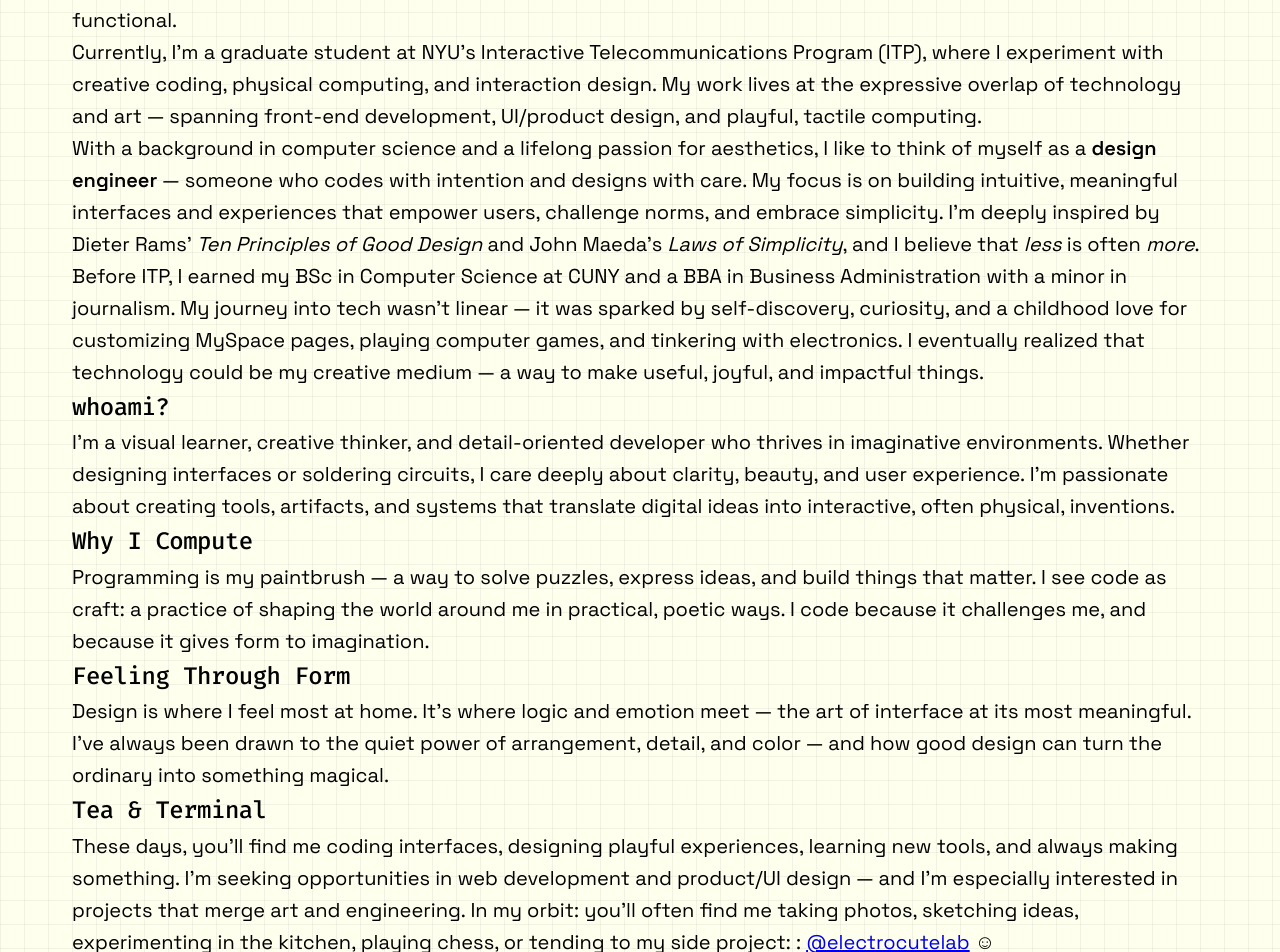
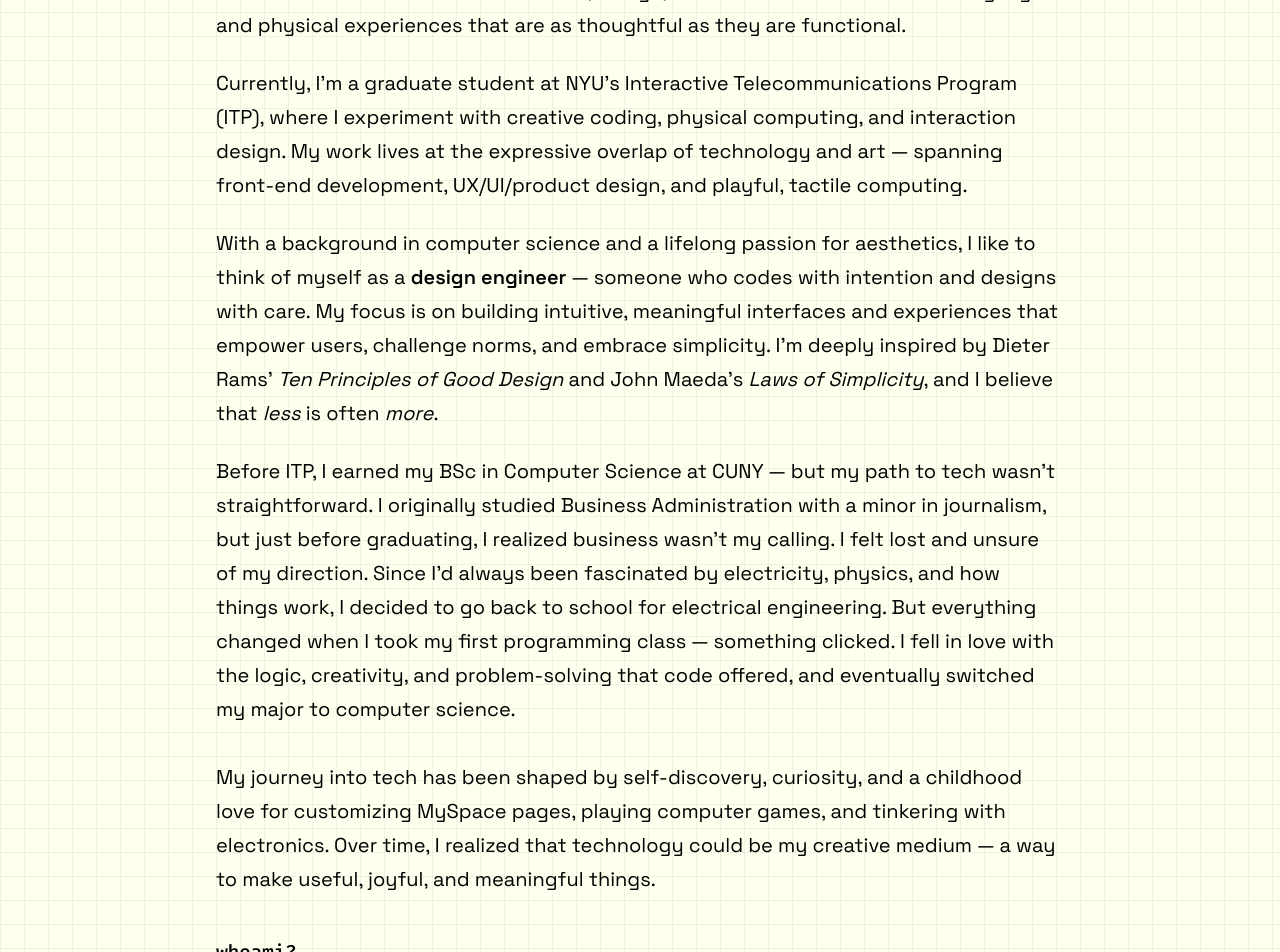
Before and after one commit to yafira/yafira.xyz, a Next.js app: page /about in a window 1280 px wide. Shown: the part 900-1852 px from the top of the page. Built offline with nearby package versions, Linux system fonts and the light colour scheme.

Commit message:
updated bio + more style changes

```diff
--- a/src/app/about/page.js
+++ b/src/app/about/page.js
@@ -4,6 +4,7 @@ import Image from 'next/image';
 export default function AboutPage() {
 	return (
 		<div className='about-page' id='about'>
+			<div className='bio-content'>
 				<div className='avatar-container'>
 					<Image
 						src='/assets/avatar.png'
@@ -28,23 +29,23 @@ export default function AboutPage() {
 				</h1>
 
 				<p>
-				I'm <strong>Yafira</strong> — a programmer, designer, and creative
-				technologist based in NYC. I build at the intersection of code, design,
-				and human interaction — crafting digital and physical experiences that
-				are as thoughtful as they are functional.
+					I'm Yafira (YAH-fee-rah) — a programmer, designer, and creative
+					technologist based in NYC. I build at the intersection of code,
+					design, and human interaction — crafting digital and physical
+					experiences that are as thoughtful as they are functional.
 				</p>
 				<p>
 					Currently, I'm a graduate student at NYU's Interactive
 					Telecommunications Program (ITP), where I experiment with creative
-				coding, physical computing, and interaction design. My work lives at the
-				expressive overlap of technology and art — spanning front-end
-				development, UI/product design, and playful, tactile computing.
+					coding, physical computing, and interaction design. My work lives at
+					the expressive overlap of technology and art — spanning front-end
+					development, UX/UI/product design, and playful, tactile computing.
 				</p>
 				<p>
 					With a background in computer science and a lifelong passion for
 					aesthetics, I like to think of myself as a{' '}
-				<strong>design engineer</strong> — someone who codes with intention and
-				designs with care. My focus is on building intuitive, meaningful
+					<strong>design engineer</strong> — someone who codes with intention
+					and designs with care. My focus is on building intuitive, meaningful
 					interfaces and experiences that empower users, challenge norms, and
 					embrace simplicity. I'm deeply inspired by Dieter Rams'{' '}
 					<em>Ten Principles of Good Design</em> and John Maeda's{' '}
@@ -52,49 +53,63 @@ export default function AboutPage() {
 					<em>more</em>.
 				</p>
 				<p>
-				Before ITP, I earned my BSc in Computer Science at CUNY and a BBA in
-				Business Administration with a minor in journalism. My journey into tech
-				wasn't linear — it was sparked by self-discovery, curiosity, and a
-				childhood love for customizing MySpace pages, playing computer games,
-				and tinkering with electronics. I eventually realized that technology
-				could be my creative medium — a way to make useful, joyful, and
-				impactful things.
+					Before ITP, I earned my BSc in Computer Science at CUNY — but my path
+					to tech wasn’t straightforward. I originally studied Business
+					Administration with a minor in journalism, but just before graduating,
+					I realized business wasn’t my calling. I felt lost and unsure of my
+					direction. Since I’d always been fascinated by electricity, physics,
+					and how things work, I decided to go back to school for electrical
+					engineering. But everything changed when I took my first programming
+					class — something clicked. I fell in love with the logic, creativity,
+					and problem-solving that code offered, and eventually switched my
+					major to computer science. <br></br>
+					<br></br>My journey into tech has been shaped by self-discovery,
+					curiosity, and a childhood love for customizing MySpace pages, playing
+					computer games, and tinkering with electronics. Over time, I realized
+					that technology could be my creative medium — a way to make useful,
+					joyful, and meaningful things.
 				</p>
 
 				<h2>whoami? </h2>
 				<p>
 					I'm a visual learner, creative thinker, and detail-oriented developer
-				who thrives in imaginative environments. Whether designing interfaces or
-				soldering circuits, I care deeply about clarity, beauty, and user
-				experience. I'm passionate about creating tools, artifacts, and systems
-				that translate digital ideas into interactive, often physical,
+					who thrives in imaginative environments. Whether designing interfaces
+					or soldering circuits, I care deeply about clarity, craft, and user
+					experience. I'm passionate about creating tools, artifacts, and
+					systems that translate digital ideas into interactive, often physical,
 					inventions.
 				</p>
 
-			<h2>Why I Compute</h2>
+				<h2>why i compute</h2>
 				<p>
 					Programming is my paintbrush — a way to solve puzzles, express ideas,
-				and build things that matter. I see code as craft: a practice of shaping
-				the world around me in practical, poetic ways. I code because it
-				challenges me, and because it gives form to imagination.
+					and build things that matter. I see code as craft: a practice of
+					shaping the world around me in practical, poetic ways. I code because
+					it challenges me, and because it gives form to imagination.
 				</p>
 
-			<h2>Feeling Through Form</h2>
+				<h2>feeling through form</h2>
 				<p>
-				Design is where I feel most at home. It's where logic and emotion meet —
-				the art of interface at its most meaningful. I've always been drawn to
-				the quiet power of arrangement, detail, and color — and how good design
-				can turn the ordinary into something magical.
+					Design is where I feel most at home. It's where logic and emotion meet
+					— the art of interface at its most meaningful. I've always been drawn
+					to the quiet power of arrangement, detail, and color — and how good
+					design can turn the ordinary into something magical.
 				</p>
-			<h2>Tea & Terminal</h2>
+				<h2>tea & terminal</h2>
 				<p>
 					These days, you'll find me coding interfaces, designing playful
 					experiences, learning new tools, and always making something. I'm
-				seeking opportunities in web development and product/UI design — and I'm
-				especially interested in projects that merge art and engineering. In my
-				orbit: you'll often find me taking photos, sketching ideas,
-				experimenting in the kitchen, playing chess, or tending to my side
-				project: :{' '}
+					seeking opportunities in web development and product/UI design —
+					especially those that merge art, code, and engineering. I'm also drawn
+					to projects involving e-textiles, physical computing, and tactile
+					interaction — anywhere technology meets texture, gesture, or form. In
+					my orbit: you'll often find me taking photos, sketching ideas,
+					experimenting in the kitchen, reviewing snacks at{' '}
+					<a href='https://snax.blog' target='_blank' rel='noopener noreferrer'>
+						snax
+					</a>
+					, playing chess, building odd prototypes, or tending to my side
+					project:{' '}
 					<a
 						href='https://instagram.com/electrocutelab'
 						target='_blank'
@@ -105,5 +120,6 @@ export default function AboutPage() {
 					☺
 				</p>
 			</div>
+		</div>
 	);
 }
--- a/src/app/styles/styles.css
+++ b/src/app/styles/styles.css
@@ -2,10 +2,23 @@
 
 /* css variables */
 :root {
-	--font-family: 'Pixelify Sans', sans-serif;
+	/* fonts */
+	--font-body: 'Space Grotesk', sans-serif;
+	--font-code: 'Fira Code', monospace;
+	--font-display: 'Pixelify Sans', sans-serif;
+
+	/* spacing */
+	--spacing-xs: 4px;
+	--spacing-sm: 8px;
+	--spacing-md: 16px;
+	--spacing-lg: 32px;
+	--spacing-xl: 64px;
+
+	/* transition + shadows */
 	--transition-ease: 0.3s ease;
 	--box-shadow: 0 4px 8px rgba(0, 0, 0, 0.2);
 	--border-radius: 30%;
+	--bg-opacity: 0.92;
 
 	/* color variables */
 	--craft-color: #f5c3d4;
@@ -20,11 +33,12 @@
 	--shadow-electronics: #baa9ffcc;
 	--shadow-text: #d7efffcc;
 
-	--craft-bg: #f5c3d4f2;
-	--code-bg: #baefce;
-	--design-bg: #efd0faf2;
-	--electronics-bg: #e0d8ff;
-	--text-bg: #d7effff2;
+	--craft-bg: rgba(245, 195, 212, var(--bg-opacity));
+	--code-bg: rgba(186, 239, 206, var(--bg-opacity));
+	--design-bg: rgba(239, 208, 250, var(--bg-opacity));
+	--electronics-bg: rgba(224, 216, 255, var(--bg-opacity));
+	--text-bg: rgba(215, 239, 255, var(--bg-opacity));
+
 	--soft-pink: #f8dce8;
 	--soft-pink-hover: #f3cde2;
 }
@@ -34,6 +48,11 @@
 	padding: 0;
 	box-sizing: border-box;
 	user-select: none;
+}
+
+html,
+body {
+	overflow-x: hidden;
 }
 
 /* graph paper background */
@@ -54,6 +73,10 @@ body {
 	justify-content: center;
 	min-height: 100vh;
 	padding-top: 96px;
+}
+
+img {
+	mix-blend-mode: multiply;
 }
 
 /* navigation bar */
@@ -125,10 +148,8 @@ body {
 }
 
 .avatar {
-	background-color: #f2eefd;
 	border-radius: 10%;
 	object-fit: cover;
-	box-shadow: 0 2px 8px rgba(0, 0, 0, 0.1);
 }
 
 /* Set Space Grotesk as the default for your About section */
@@ -136,6 +157,31 @@ body {
 	font-family: 'Space Grotesk', sans-serif;
 	font-weight: 400;
 	line-height: 1.6;
+}
+
+.bio-content {
+	max-width: 880px;
+	margin: 0 auto;
+	padding: 0 16px;
+}
+
+.bio-content p {
+	line-height: 1.7;
+	margin-bottom: 1.5rem;
+}
+
+.bio-content h2 {
+	margin-top: 2.5rem;
+	font-size: 1.25rem;
+}
+
+.bio-content a {
+	text-decoration: none;
+	color: #9d87eb;
+}
+
+.bio-content a:hover {
+	color: #917fd2;
 }
 
 .typewriter {
@@ -245,6 +291,7 @@ body {
 
 .flower-network {
 	position: relative;
+	margin-bottom: 120px;
 	width: 900px;
 	height: 900px;
 	display: flex;
@@ -285,13 +332,6 @@ body {
 		transform var(--transition-ease);
 	cursor: pointer;
 	z-index: 2;
-}
-
-.line-box img {
-	background: transparent !important;
-	object-fit: contain;
-	width: 80px;
-	height: 80px;
 }
 
 .line-box .box-content {
@@ -381,6 +421,25 @@ body {
 }
 
 /* project drawers */
+.drawer {
+	position: relative;
+	overflow: hidden;
+}
+
+.drawer::before {
+	content: '';
+	position: absolute;
+	inset: 0;
+	background: var(--drawer-color);
+	opacity: 0.9;
+	z-index: 0;
+}
+
+.drawer > * {
+	position: relative;
+	z-index: 1;
+}
+
 .projects-drawer {
 	position: fixed;
 	bottom: 0;
@@ -637,3 +696,11 @@ body {
 		transform: scale(1.3);
 	}
 }
+
+.line-box img,
+.line-box .box-content img {
+	background: transparent !important;
+	background-color: transparent !important;
+	mix-blend-mode: multiply;
+	box-shadow: none !important;
+}
```
Lines whose indentation alone changed are shown as unchanged.
